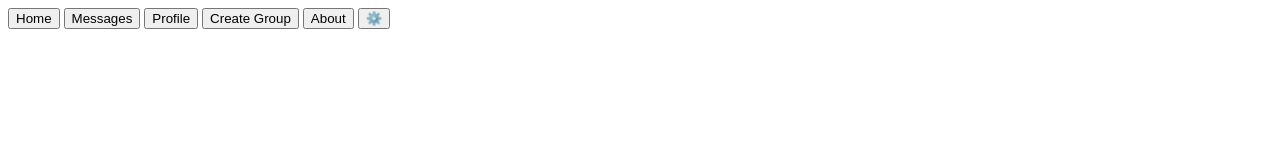
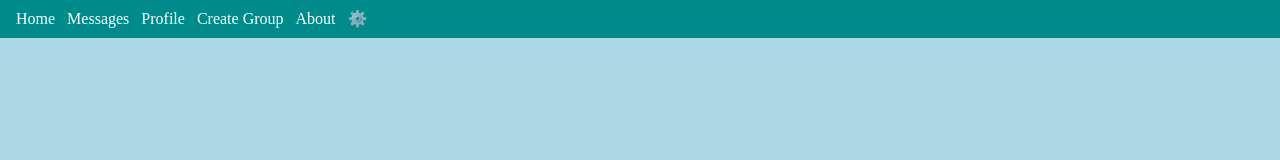
Before and after one commit to jonahcook23/jonahcook23.github.io, a plain HTML site: page createGroup.html in a window 1280 px wide. Drawn offline with Linux system fonts and the light colour scheme.

Commit message:
linked stylesheets in messages and createGrooup

```diff
--- a/createGroup.html
+++ b/createGroup.html
@@ -4,6 +4,8 @@
     <meta charset="UTF-8">
     <meta name="viewport" content="width=device-width, initial-scale=1.0">
     <title>Document</title>
+    <link rel="stylesheet" href="page.css">
+    <link rel="stylesheet" href="normalize.css">
 </head>
 <body>
     <div class="bar">
```
Also changed, not shown: messages.html (+2 -0 lines).
